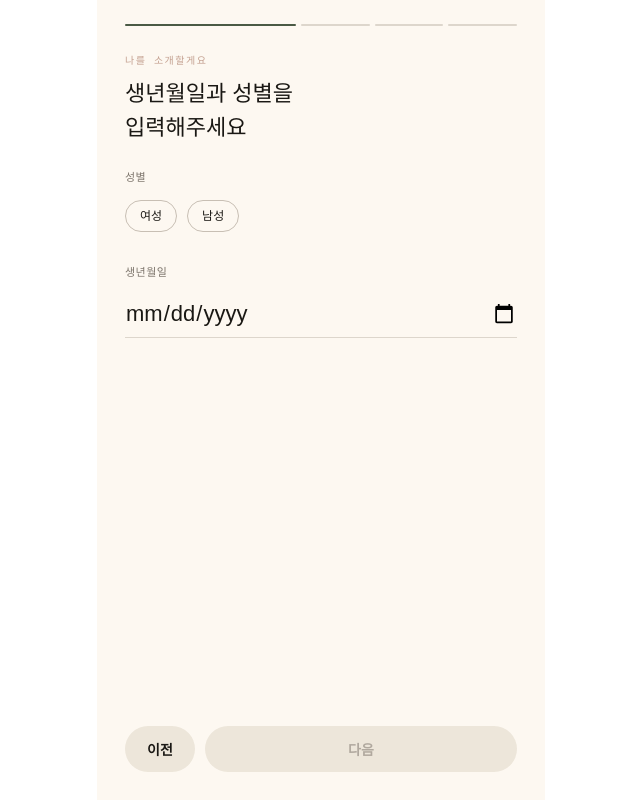
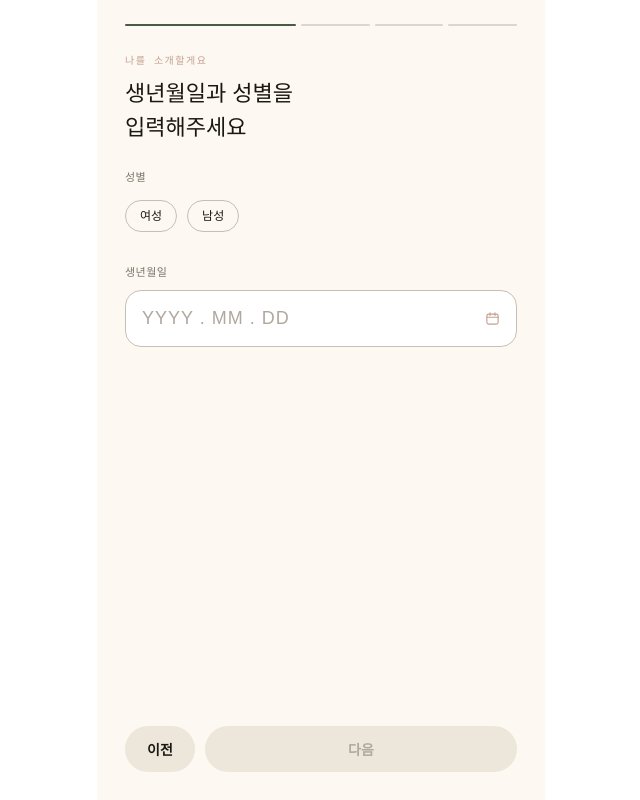
Before and after one commit to HyangDam/Front-End, a Next.js app: page /onboarding/step-1 in a window 1280 px wide. Shown: the whole page, without its empty margins (319-959 px from the left). Built offline with nearby package versions, Linux system fonts and the light colour scheme.

Commit message:
feat: 생년월일 선택을 팔레트에 맞춘 커스텀 달력으로 교체

```diff
--- /dev/null
+++ b/src/app/onboarding/step-1/_components/BirthDateField.tsx
@@ -0,0 +1,139 @@
+"use client";
+
+import { useState } from "react";
+
+import { cn } from "@/utils/cn";
+
+import { addMonths, formatDateLabel, parseDateString } from "../_utils/calendar";
+import CalendarGrid from "./CalendarGrid";
+import YearGrid from "./YearGrid";
+
+/** 값이 없을 때 달력이 열리는 기준 연도 (대략적인 사용자 나이) */
+const DEFAULT_AGE = 25;
+
+type BirthDateFieldProps = {
+  value: string;
+  minDate: string;
+  maxDate: string;
+  onChange: (value: string) => void;
+};
+
+function BirthDateField({ value, minDate, maxDate, onChange }: BirthDateFieldProps) {
+  const parsed = parseDateString(value);
+  const fallbackYear = new Date().getFullYear() - DEFAULT_AGE;
+
+  const [isOpen, setIsOpen] = useState(false);
+  const [isYearMode, setIsYearMode] = useState(false);
+  const [view, setView] = useState({
+    year: parsed?.year ?? fallbackYear,
+    month: parsed?.month ?? 0,
+  });
+
+  const handleToggle = () => {
+    setIsOpen((prev) => !prev);
+    setIsYearMode(false);
+  };
+
+  const handleSelectDate = (selected: string) => {
+    onChange(selected);
+    setIsOpen(false);
+  };
+
+  const handleSelectYear = (year: number) => {
+    setView((prev) => ({ ...prev, year }));
+    setIsYearMode(false);
+  };
+
+  return (
+    <div>
+      <button
+        type="button"
+        onClick={handleToggle}
+        aria-expanded={isOpen}
+        className={cn(
+          "flex w-full cursor-pointer items-center justify-between rounded-2xl border bg-paper px-4 py-3.5 transition-colors",
+          isOpen ? "border-rose" : "border-border-dark",
+        )}
+      >
+        <span
+          className={cn(
+            "font-serif text-[18px] tracking-[1px]",
+            value ? "text-charcoal" : "text-muted-light",
+          )}
+        >
+          {value ? formatDateLabel(value) : "YYYY . MM . DD"}
+        </span>
+        <svg width="15" height="15" viewBox="0 0 24 24" fill="none" aria-hidden>
+          <rect
+            x="3"
+            y="5"
+            width="18"
+            height="16"
+            rx="3"
+            stroke="#c4a090"
+            strokeWidth="1.8"
+          />
+          <path
+            d="M3 10h18M8 3v4M16 3v4"
+            stroke="#c4a090"
+            strokeWidth="1.8"
+            strokeLinecap="round"
+          />
+        </svg>
+      </button>
+
+      {isOpen && (
+        <div className="mt-2.5 rounded-2xl border border-border bg-paper p-4">
+          <div className="mb-3 flex items-center justify-between">
+            <button
+              type="button"
+              aria-label="이전 달"
+              onClick={() => setView(addMonths(view.year, view.month, -1))}
+              className="flex h-7 w-7 cursor-pointer items-center justify-center rounded-full font-sans text-base text-muted transition-colors hover:bg-ivory-200"
+            >
+              ‹
+            </button>
+
+            <button
+              type="button"
+              onClick={() => setIsYearMode((prev) => !prev)}
+              className="cursor-pointer rounded-full px-3 py-1 font-serif text-[15px] text-charcoal transition-colors hover:bg-ivory-200"
+            >
+              {view.year}년 {view.month + 1}월
+              <span className="ml-1.5 font-sans text-[9px] text-muted">▾</span>
+            </button>
+
+            <button
+              type="button"
+              aria-label="다음 달"
+              onClick={() => setView(addMonths(view.year, view.month, 1))}
+              className="flex h-7 w-7 cursor-pointer items-center justify-center rounded-full font-sans text-base text-muted transition-colors hover:bg-ivory-200"
+            >
+              ›
+            </button>
+          </div>
+
+          {isYearMode ? (
+            <YearGrid
+              minYear={Number(minDate.slice(0, 4))}
+              maxYear={Number(maxDate.slice(0, 4))}
+              viewYear={view.year}
+              onSelect={handleSelectYear}
+            />
+          ) : (
+            <CalendarGrid
+              viewYear={view.year}
+              viewMonth={view.month}
+              selectedDate={value}
+              minDate={minDate}
+              maxDate={maxDate}
+              onSelect={handleSelectDate}
+            />
+          )}
+        </div>
+      )}
+    </div>
+  );
+}
+
+export default BirthDateField;
--- /dev/null
+++ b/src/app/onboarding/step-1/_components/CalendarGrid.tsx
@@ -0,0 +1,70 @@
+"use client";
+
+import { cn } from "@/utils/cn";
+
+import { buildMonthGrid, toDateString, WEEKDAY_LABELS } from "../_utils/calendar";
+
+type CalendarGridProps = {
+  viewYear: number;
+  viewMonth: number;
+  selectedDate: string;
+  minDate: string;
+  maxDate: string;
+  onSelect: (value: string) => void;
+};
+
+function CalendarGrid({
+  viewYear,
+  viewMonth,
+  selectedDate,
+  minDate,
+  maxDate,
+  onSelect,
+}: CalendarGridProps) {
+  return (
+    <>
+      <div className="mb-1 grid grid-cols-7">
+        {WEEKDAY_LABELS.map((label) => (
+          <span
+            key={label}
+            className="py-1 text-center font-mono text-[10px] text-muted-light"
+          >
+            {label}
+          </span>
+        ))}
+      </div>
+
+      <div className="grid grid-cols-7 gap-y-1">
+        {buildMonthGrid(viewYear, viewMonth).map((day, index) => {
+          if (day === null) return <span key={`blank-${index}`} />;
+
+          const value = toDateString(viewYear, viewMonth, day);
+          const disabled = value < minDate || value > maxDate;
+          const selected = value === selectedDate;
+
+          return (
+            <button
+              key={value}
+              type="button"
+              disabled={disabled}
+              aria-pressed={selected}
+              onClick={() => onSelect(value)}
+              className={cn(
+                "mx-auto flex h-8 w-8 items-center justify-center rounded-full font-sans text-[13px] transition-colors",
+                disabled && "cursor-default text-muted-light/40",
+                !disabled &&
+                  !selected &&
+                  "cursor-pointer text-charcoal hover:bg-ivory-200",
+                selected && "cursor-pointer bg-rose font-semibold text-white",
+              )}
+            >
+              {day}
+            </button>
+          );
+        })}
+      </div>
+    </>
+  );
+}
+
+export default CalendarGrid;
--- /dev/null
+++ b/src/app/onboarding/step-1/_components/YearGrid.tsx
@@ -0,0 +1,53 @@
+"use client";
+
+import { useEffect, useRef } from "react";
+
+import { cn } from "@/utils/cn";
+
+type YearGridProps = {
+  minYear: number;
+  maxYear: number;
+  viewYear: number;
+  onSelect: (year: number) => void;
+};
+
+function YearGrid({ minYear, maxYear, viewYear, onSelect }: YearGridProps) {
+  const selectedRef = useRef<HTMLButtonElement>(null);
+
+  // 연도가 100개 넘게 있어서, 열자마자 선택된 연도가 보이도록 스크롤을 맞춘다
+  useEffect(() => {
+    selectedRef.current?.scrollIntoView({ block: "center" });
+  }, []);
+
+  const years = Array.from(
+    { length: maxYear - minYear + 1 },
+    (_, index) => maxYear - index,
+  );
+
+  return (
+    <div className="grid max-h-[212px] grid-cols-4 gap-1 overflow-y-auto">
+      {years.map((year) => {
+        const selected = year === viewYear;
+        return (
+          <button
+            key={year}
+            ref={selected ? selectedRef : undefined}
+            type="button"
+            aria-pressed={selected}
+            onClick={() => onSelect(year)}
+            className={cn(
+              "cursor-pointer rounded-lg py-2 font-sans text-[13px] transition-colors",
+              selected
+                ? "bg-rose font-semibold text-white"
+                : "text-charcoal hover:bg-ivory-200",
+            )}
+          >
+            {year}
+          </button>
+        );
+      })}
+    </div>
+  );
+}
+
+export default YearGrid;
--- /dev/null
+++ b/src/app/onboarding/step-1/_utils/calendar.ts
@@ -0,0 +1,33 @@
+export const WEEKDAY_LABELS = ["일", "월", "화", "수", "목", "금", "토"];
+
+const pad = (value: number) => String(value).padStart(2, "0");
+
+/** month는 0부터 시작하는 값 */
+export const toDateString = (year: number, month: number, day: number) =>
+  `${year}-${pad(month + 1)}-${pad(day)}`;
+
+export const parseDateString = (value: string) => {
+  const [year, month, day] = value.split("-").map(Number);
+  if (!year || !month || !day) return null;
+  return { year, month: month - 1, day };
+};
+
+export const formatDateLabel = (value: string) => value.split("-").join(" . ");
+
+export const getDaysInMonth = (year: number, month: number) =>
+  new Date(year, month + 1, 0).getDate();
+
+/** 해당 월 1일의 요일 (0=일요일). 그만큼 앞을 비워 그린다 */
+export const getFirstWeekday = (year: number, month: number) =>
+  new Date(year, month, 1).getDay();
+
+export const addMonths = (year: number, month: number, diff: number) => {
+  const next = new Date(year, month + diff, 1);
+  return { year: next.getFullYear(), month: next.getMonth() };
+};
+
+/** 캘린더에 채울 칸. 앞쪽 빈칸은 null */
+export const buildMonthGrid = (year: number, month: number) => [
+  ...Array.from({ length: getFirstWeekday(year, month) }, () => null),
+  ...Array.from({ length: getDaysInMonth(year, month) }, (_, index) => index + 1),
+];
--- a/src/app/onboarding/step-1/page.tsx
+++ b/src/app/onboarding/step-1/page.tsx
@@ -6,6 +6,7 @@ import Chip from "@/components/chip";
 
 import OnboardShell from "../_common/_components/OnboardShell";
 import { useOnboardingStore } from "../_common/_hooks/useOnboardingStore";
+import BirthDateField from "./_components/BirthDateField";
 import { GENDER_OPTIONS } from "./_consts/genderOptions.const";
 
 const MIN_BIRTH_DATE = "1900-01-01";
@@ -45,21 +46,15 @@ export default function OnboardStep1Page() {
         </div>
       </div>
 
-      <div>
-        <label
-          htmlFor="birth-date"
-          className="mb-2.5 block font-sans text-[11px] tracking-[0.5px] text-muted"
-        >
+      <div className="pb-4">
+        <p className="mb-2.5 font-sans text-[11px] tracking-[0.5px] text-muted">
           생년월일
-        </label>
-        <input
-          id="birth-date"
-          type="date"
+        </p>
+        <BirthDateField
           value={birthDate}
-          onChange={(e) => setBirthDate(e.target.value)}
-          min={MIN_BIRTH_DATE}
-          max={today}
-          className="w-full border-0 border-b-[1.5px] border-border bg-transparent py-1.5 font-serif text-[22px] text-charcoal outline-none"
+          minDate={MIN_BIRTH_DATE}
+          maxDate={today}
+          onChange={setBirthDate}
         />
       </div>
     </OnboardShell>
```
